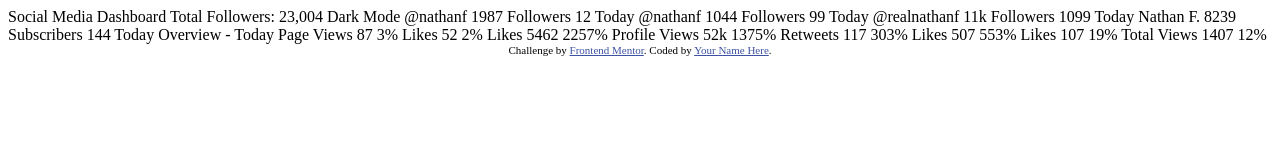
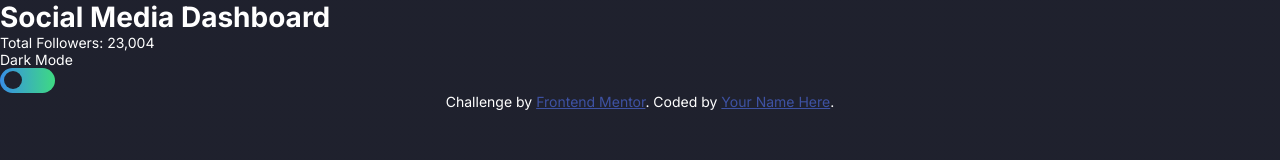
Before and after one commit to alnahian2003/social-media-dashboard, a plain HTML site: page index.html in a window 1280 px wide. Drawn offline with Linux system fonts and the light colour scheme.

Commit message:
Basic Setup & Header Area Markup Done

```diff
--- a/index.html
+++ b/index.html
@@ -1,87 +1,62 @@
 <!DOCTYPE html>
 <html lang="en">
+
 <head>
   <meta charset="UTF-8">
-  <meta name="viewport" content="width=device-width, initial-scale=1.0"> <!-- displays site properly based on user's device -->
+  <meta name="viewport" content="width=device-width, initial-scale=1.0">
+  <!-- displays site properly based on user's device -->
 
+  <!-- Favicon -->
   <link rel="icon" type="image/png" sizes="32x32" href="./images/favicon-32x32.png">
 
-  <title>Frontend Mentor | [Challenge Name Here]</title>
+  <!-- Main Stylesheet Source -->
+  <link rel="stylesheet" href="style.css">
 
-  <!-- Feel free to remove these styles or customise in your own stylesheet 👍 -->
-  <style>
-    .attribution { font-size: 11px; text-align: center; }
-    .attribution a { color: hsl(228, 45%, 44%); }
-  </style>
+  <!-- Inter Google Font -->
+  <link href="https://fonts.googleapis.com/css2?family=Inter:wght@400;700&display=swap" rel="stylesheet">
+
+  <title>Frontend Mentor | Social Media Dashboard | alnahian2003</title>
+
 </head>
+
 <body>
+  <!-- Main Container -->
+  <div class="contianer">
+    <!-- Header Area -->
+    <div class="header">
+      <div class="header-left">
+        <h1 class="header-heading">Social Media Dashboard</h1>
+        <p class="total-followers">Total Followers: 23,004</p>
+      </div>
+      <div class="header-right">
+        <div class="dark-mode-title">
+          <p>Dark Mode</p>
+        </div>
+        <div class="dark-mode-toggle">
+          <label class="switch">
+            <input type="checkbox" class="toggle-switch">
+            <span class="slider round"></span>
+          </label>
+        </div>
+      </div>
+    </div>
 
-  Social Media Dashboard
-  Total Followers: 23,004
+    <!-- Total Summary Area -->
+    <div class="summary"></div>
 
-  Dark Mode
+    <!-- Overview Area -->
+    <div class="overview"></div>
+  </div>
 
 
-
-  @nathanf
-  1987
-  Followers
-  12 Today
-
-  @nathanf
-  1044
-  Followers
-  99 Today
-
-  @realnathanf
-  11k
-  Followers
-  1099 Today
-
-  Nathan F.
-  8239
-  Subscribers
-  144 Today
-
-
-
-  Overview - Today
-
-  Page Views
-  87
-  3%
-
-  Likes
-  52
-  2%
-
-  Likes
-  5462
-  2257%
-
-  Profile Views
-  52k
-  1375%
-
-  Retweets
-  117
-  303%
-
-  Likes
-  507
-  553%
-
-  Likes
-  107
-  19%
-
-  Total Views
-  1407
-  12%
-
+  <!-- Footer Attribution Section -->
   <div class="attribution">
     Challenge by <a href="https://www.frontendmentor.io?ref=challenge" target="_blank">Frontend Mentor</a>.
     Coded by <a href="#">Your Name Here</a>.
   </div>
+
+  <!-- Main JavaScript Source -->
+  <script src="main.js"></script>
 </body>
+
 </html>
--- /dev/null
+++ b/style.css
@@ -0,0 +1,113 @@
+:root {
+    --lime-green: hsl(163, 72%, 41%);
+    --bright-red: hsl(356, 69%, 56%);
+
+    --facebook: hsl(208, 92%, 53%);
+    --twitter: hsl(203, 89%, 53%);
+    --instagram: linear-gradient(to right, hsl(37, 97%, 70%) 0%, hsl(329, 70%, 58%) 100%);
+    --youtube: hsl(348, 97%, 39%);
+
+    /* Light */
+    --toggle: hsl(230, 22%, 74%);
+    --toggle-hover: linear-gradient(to right, hsl(210, 78%, 56%) 0%, hsl(146, 68%, 55%) 100%);
+    --background-linear-light: linear-gradient(to bottom, hsl(225, 100%, 98%) 230px, hsl(0, 0%, 100%) 0);
+    --top-bg-pattern: hsl(225, 100%, 98%);
+    --card-bg: hsl(227, 47%, 96%);
+    --primary-text: hsl(230, 17%, 14%);
+    --secondary-text-color: hsl(228, 12%, 44%);
+    --brightness: brightness(85%);
+
+    /* Dark */
+    --background-linear-dark: linear-gradient(to bottom, hsl(232, 19%, 15%) 230px, hsl(230, 17%, 14%) 0%);
+}
+
+* {
+    margin: 0;
+    padding: 0;
+    box-sizing: border-box;
+    font-family: 'Inter',
+        sans-serif;
+}
+
+body {
+    font-size: 14px;
+    font-family: 'Inter',
+        sans-serif;
+    background: var(--background-linear-dark);
+    color: #ffffff;
+}
+
+/* Custom Toggle Switch */
+/* The switch - the box around the slider */
+.switch {
+    position: relative;
+    display: inline-block;
+    width: 55px;
+    height: 25px;
+}
+
+/* Hide default HTML checkbox */
+.switch input {
+    opacity: 0;
+    width: 0;
+    height: 0;
+}
+
+/* The slider */
+.slider {
+    position: absolute;
+    cursor: pointer;
+    top: 0;
+    left: 0;
+    right: 0;
+    bottom: 0;
+    background: var(--toggle-hover);
+    -webkit-transition: .4s;
+    transition: .4s;
+}
+
+.slider:before {
+    position: absolute;
+    content: "";
+    height: 18px;
+    width: 18px;
+    left: 4px;
+    bottom: 4px;
+    background: var(--background-linear-dark);
+    -webkit-transition: .4s;
+    transition: .4s;
+}
+
+input:checked+.slider {
+    background: var(--toggle);
+}
+
+input:checked+.slider:hover {
+    background: var(--toggle-hover);
+}
+
+input:checked+.slider:before {
+    -webkit-transform: translateX(29px);
+    -ms-transform: translateX(29px);
+    transform: translateX(29px);
+    background: #ffffff;
+}
+
+/* Rounded sliders */
+.slider.round {
+    border-radius: 34px;
+}
+
+.slider.round:before {
+    border-radius: 50%;
+}
+
+/* Footer Attribution Styling */
+.attribution {
+    font-size: 14px;
+    text-align: center;
+}
+
+.attribution a {
+    color: hsl(228, 45%, 44%);
+}
```
Also changed, not shown: main.js (added), 1 other file.
